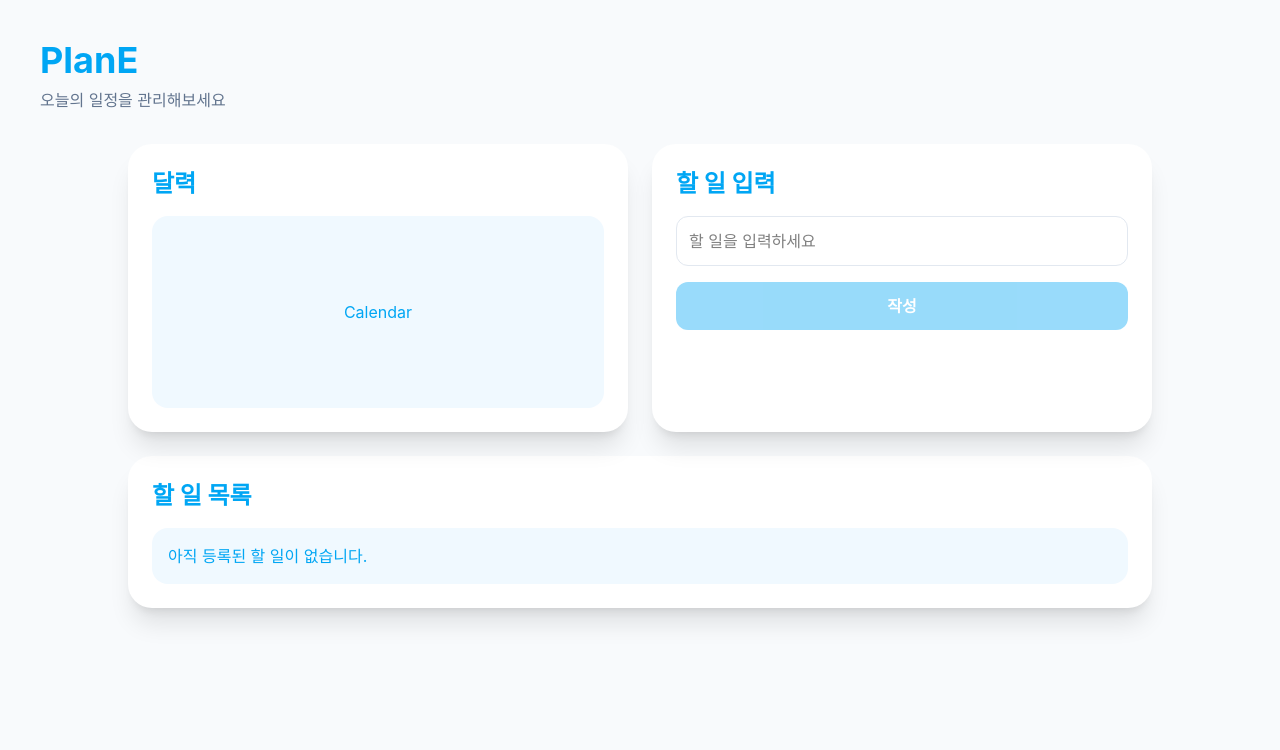
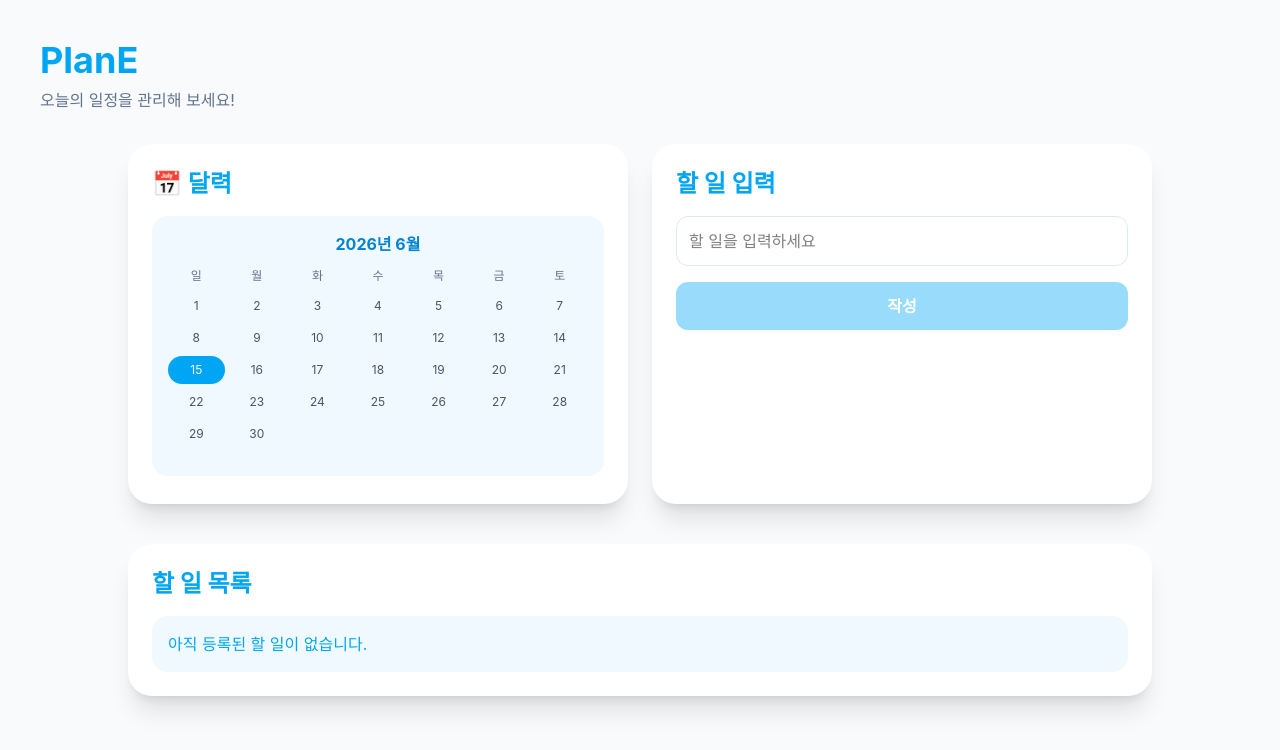
Before and after one commit to geuniey-commits/plan-e, a React (Vite) app: page /main in a window 1280 px wide. Shown: the top 750 px of the page. Built offline with nearby package versions, Linux system fonts and the light colour scheme.

Commit message:
feat: add calendar component and improve layout

```diff
--- a/package.json
+++ b/package.json
@@ -12,6 +12,7 @@
   "dependencies": {
     "@tailwindcss/vite": "^4.3.1",
     "react": "^19.2.6",
+    "react-calendar": "^6.0.1",
     "react-dom": "^19.2.6",
     "react-router": "^7.17.0",
     "tailwindcss": "^4.3.1"
--- a/src/components/Calendar.jsx
+++ b/src/components/Calendar.jsx
@@ -0,0 +1,35 @@
+function CalendarComponent() {
+  const days = ["일", "월", "화", "수", "목", "금", "토"];
+  const dates = Array.from({ length: 30 }, (_, index) => index + 1);
+
+  return (
+    <div className="bg-sky-50 rounded-2xl p-4 w-full h-full">
+      <div className="text-center font-bold text-sky-600 mb-3">
+        2026년 6월
+      </div>
+
+      <div className="grid grid-cols-7 gap-1 text-center text-xs text-slate-500 mb-2">
+        {days.map((day) => (
+          <div key={day}>{day}</div>
+        ))}
+      </div>
+
+      <div className="grid grid-cols-7 gap-1 text-center">
+        {dates.map((date) => (
+          <button
+            key={date}
+            className={`h-7 rounded-full text-xs ${
+              date === 15
+                ? "bg-sky-500 text-white"
+                : "text-slate-600 hover:bg-sky-100"
+            }`}
+          >
+            {date}
+          </button>
+        ))}
+      </div>
+    </div>
+  );
+}
+
+export default CalendarComponent;
--- a/src/pages/MainPage.jsx
+++ b/src/pages/MainPage.jsx
@@ -1,3 +1,4 @@
+import CalendarComponent from "../components/Calendar";
 import { useState } from "react";
 
 function MainPage() {
@@ -71,20 +72,22 @@ function MainPage() {
       <header className="mb-8">
         <h1 className="text-4xl font-bold text-sky-500">PlanE</h1>
 
-        <p className="text-slate-500 mt-2">오늘의 일정을 관리해보세요</p>
+        <p className="text-slate-500 mt-2">오늘의 일정을 관리해 보세요!</p>
       </header>
 
       <main className="max-w-5xl mx-auto">
-        <div className="grid grid-cols-2 gap-6 mb-6">
-          <section className="bg-white rounded-3xl shadow-xl p-6 h-72">
-            <h2 className="text-2xl font-bold text-sky-500 mb-4">달력</h2>
+        <div className="grid grid-cols-2 gap-6 mb-10">
+          <section className="bg-white rounded-3xl shadow-xl p-6 h-90">
+            <h2 className="text-2xl font-bold text-sky-500 mb-4">
+              📅 달력
+            </h2>
 
-            <div className="h-48 bg-sky-50 rounded-2xl flex items-center justify-center text-sky-500">
-              Calendar
+            <div className="h-65">
+              <CalendarComponent />
             </div>
           </section>
 
-          <section className="bg-white rounded-3xl shadow-xl p-6 h-72">
+          <section className="bg-white rounded-3xl shadow-xl p-6 h-90">
             <h2 className="text-2xl font-bold text-sky-500 mb-4">
               할 일 입력
             </h2>
@@ -133,7 +136,7 @@ function MainPage() {
                     <div className="flex items-center gap-3 flex-1">
                       <button
                         onClick={() => handleToggleComplete(todo.id)}
-                        className="w-6 h-6 rounded-full border border-sky-500 bg-white flex items-center justify-center text-sky-500"
+                        className="w-7 h-7 rounded-full border border-sky-500 bg-white flex items-center justify-center text-sky-500"
                       >
                         {todo.completed ? "✓" : ""}
                       </button>
@@ -212,7 +215,7 @@ function MainPage() {
 
                           <button
                             onClick={() => handleDeleteTodo(todo.id)}
-                            className="bg-white px-3 py-1 rounded-lg text-slate-500 hover:bg-slate-100"
+                            className="bg-white px-3 py-1 rounded-lg text-red-400 hover:bg-red-50"
                           >
                             삭제
                           </button>
```
Also changed, not shown: 1 other file (tests, documents, lock files or other folders).
